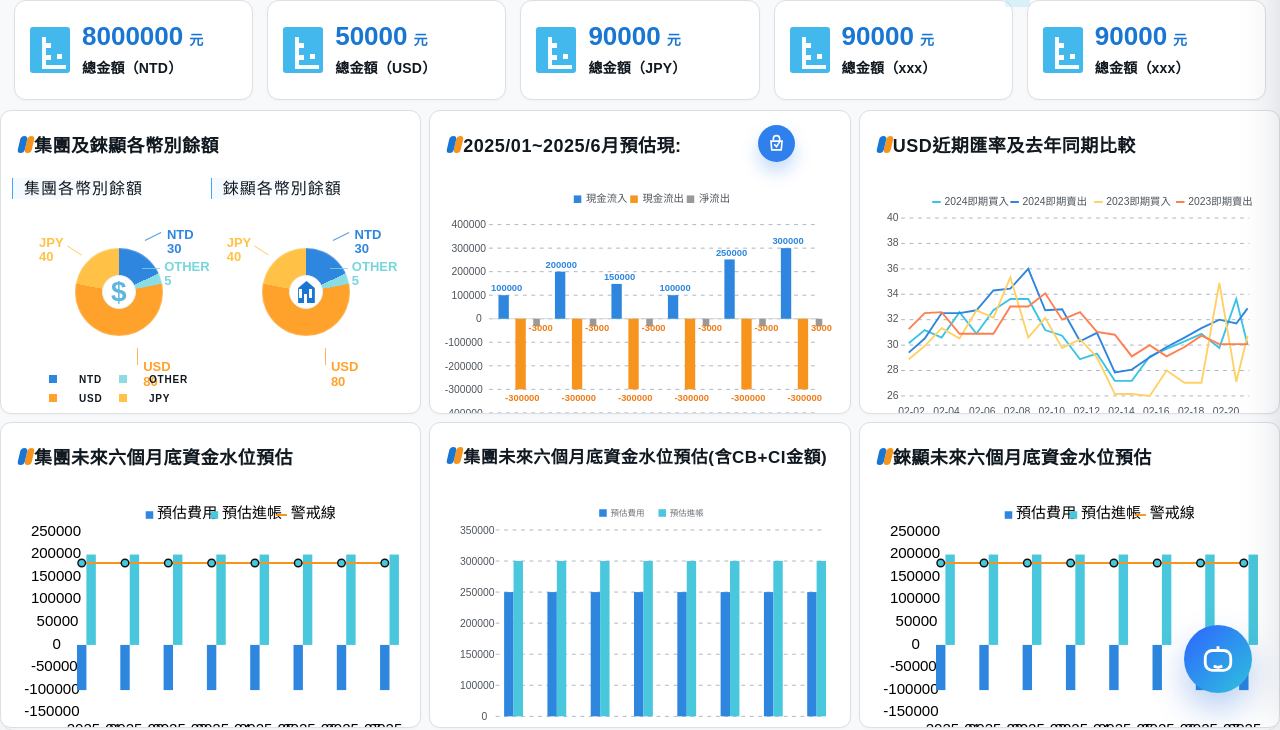
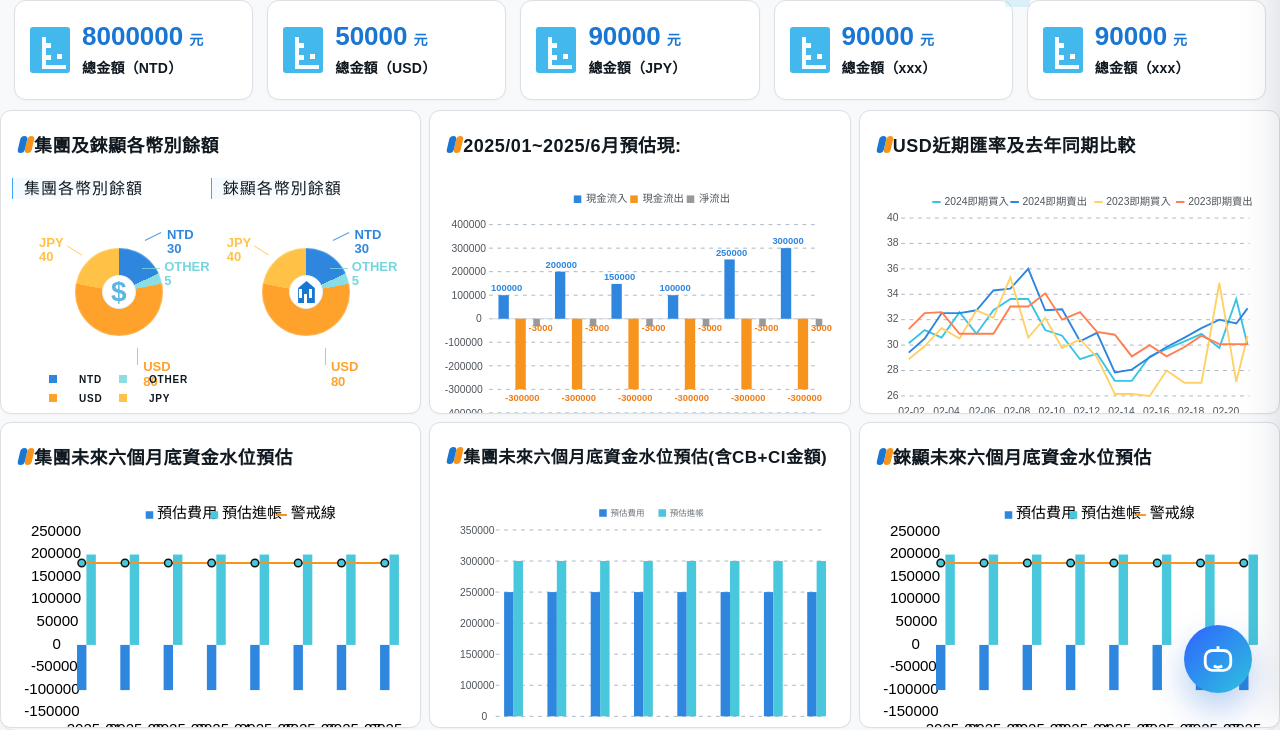
Before and after one commit to gbi0426-Terry/playnitride-dashboard, a plain HTML site: page index.html in a window 1280 px wide. Shown: the part 81-811 px from the top of the page. Drawn offline with Linux system fonts and the light colour scheme.

Commit message:
Remove chart floating icon

```diff
--- a/index.html
+++ b/index.html
@@ -365,24 +365,6 @@
     .chart .num-blue { fill: #2e86de; font-size: 10px; font-weight: 800; }
     .chart .num-orange { fill: #ed7d19; font-size: 10px; font-weight: 800; }
     .chart .legend-text { font-size: 9px; fill: #6c737a; }
-
-    .float-icon {
-      position: absolute;
-      right: 55px;
-      top: 14px;
-      width: 37px;
-      height: 37px;
-      border-radius: 50%;
-      background: #2f80ed;
-      display: grid;
-      place-items: center;
-      box-shadow: 0 10px 17px rgba(47,128,237,.28);
-      color: white;
-      font-size: 18px;
-      z-index: 2;
-    }
-
-    .float-icon svg { width: 19px; height: 19px; stroke: white; fill: none; stroke-width: 2; }
 
     .agent-fab {
       position: fixed;
@@ -779,9 +761,6 @@
 
       <article class="panel">
         <h2 class="panel-title"><span class="slash"></span>2025/01~2025/6月預估現:</h2>
-        <div class="float-icon" aria-hidden="true">
-          <svg viewBox="0 0 24 24"><path d="M8 8V6a4 4 0 0 1 8 0v2"/><path d="M5 9h14l-1 11H6L5 9Z"/><path d="M9 13l3 3 4-6"/></svg>
-        </div>
         <svg class="chart" viewBox="0 0 420 260" role="img" aria-label="2025 年 1 月到 6 月預估現金長條圖">
           <g transform="translate(50 28)">
             <g class="legend-text">
```
